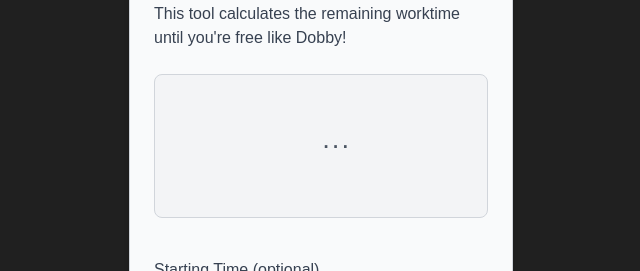
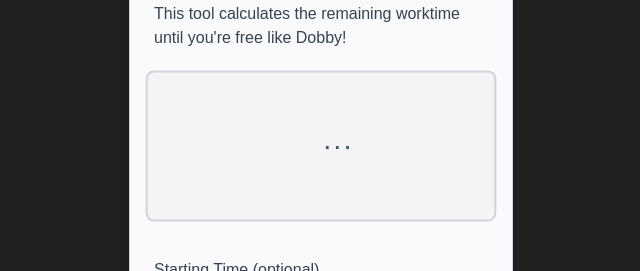
Before and after one commit to RoKoDerBoss/WorktimeCalculator, a Next.js app in the folder worktime-calculator/: page / in a window 1280 px wide. Shown: the part 270-541 px from the top of the page, without its empty margins (319-959 px from the left). Built offline with nearby package versions, Linux system fonts and the light colour scheme.

Commit message:
ADD - animations added

```diff
--- a/worktime-calculator/src/app/page.tsx
+++ b/worktime-calculator/src/app/page.tsx
@@ -4,24 +4,34 @@ import { useState } from "react";
 import { MainCard } from "../components/cards/MainCard";
 import { SettingsCard } from "../components/cards/SettingsCard";
 
+
 export default function Home() {
-  const [loading, setLoading] = useState(false);
+  const [DisplayValue, setDisplayValue] = useState("\n\n                ...");
   const [StartTime, setStartTime] = useState("");
   const [RequiredHours, setRequiredHours] = useState("07:15");
-  const [DisplayValue, setDisplayValue] = useState("\n\n                ...");
+
   const [SettingsIsHidden, setSettingsIsHidden] = useState(true);
+  const [highlightDisplay, setHighlightDisplay] = useState(false);
+  const [animate, setAnimate] = useState(true);
+
 
   function buttonClick(){
-    setLoading(true);
+    setAnimate(false);
 
     const WorkedHours = RequiredHours;
 
     setDisplayValue(`📅 Work Summary\n\nStart Time:   ${StartTime || "--:--"} Uhr\nEnd Time:     00:00 Uhr\nWorked Hours: ${WorkedHours || "00:00"} h`)
     //setDisplayValue(`📅 Work Summary\n\nStart Time: ${StartTime || "--:--"} Uhr\nEnd Time:     ${EndTime || "00:00"} Uhr\nWorked Hours: ${WorkedHours || "00:00 h"}`)
 
-    setLoading(false);
+    setHighlightDisplay(true);
+    setAnimate(true);
     // alert(`Button has been clicked!
     //   \nStartTime: ${StartTime || "Not provided"}`);
+  }
+
+  function resetDisplay() {
+    setDisplayValue("\n\n                ...");
+    setHighlightDisplay(false);
   }
 
   return (
@@ -38,7 +48,9 @@ export default function Home() {
           SettingsIsHidden={SettingsIsHidden}
           setSettingsIsHidden={setSettingsIsHidden}
           buttonClick={buttonClick}
-          loading={loading}
+          animate={animate}
+          highlightDisplay={highlightDisplay}
+          resetDisplay={resetDisplay}
         />
         <SettingsCard
           RequiredHours={RequiredHours}
--- a/worktime-calculator/src/components/cards/MainCard.tsx
+++ b/worktime-calculator/src/components/cards/MainCard.tsx
@@ -16,7 +16,9 @@ interface MainCardProps {
     SettingsIsHidden: boolean;
     setSettingsIsHidden: (value: boolean) => void;
     buttonClick: () => void;
-    loading: boolean;
+    animate: boolean;
+    highlightDisplay: boolean;
+    resetDisplay: () => void;
 }
 
 export function MainCard({
@@ -27,7 +29,9 @@ export function MainCard({
     SettingsIsHidden,
     setSettingsIsHidden,
     buttonClick,
-    loading,
+    animate,
+    highlightDisplay,
+    resetDisplay,
 }: MainCardProps) {
     return (
         <Card className='w-96'>
@@ -41,7 +45,7 @@ export function MainCard({
           <DisplayBox
               multiline={true}
               value= {DisplayValue} //"This is Line1\nThis is Line2\nThis is Line3"
-              className="mt-6 mb-6 font-semibold font-mono h-36"
+              className={`mt-6 mb-6 font-semibold font-mono h-36 border-2 transition-all duration-500 ease-in-out ${highlightDisplay ? "border-green-300" : ""} ${animate ? "opacity-100 scale-105" : "opacity-0 scale-95"}`}
             />
           <InputBox
               value={StartTime}
@@ -52,11 +56,11 @@ export function MainCard({
             />
           <CardFooter>
             <div className='flex items-center justify-center relative'>
-              <Button onClick={buttonClick} loading={loading} className='w-40'>
+              <Button onClick={buttonClick} className='w-40'>
                 Calculate
               </Button>
               <div className='absolute left-full'>
-              <IconButton icon={<FontAwesomeIcon icon={faRotateLeft} />} onClick={() => setDisplayValue("\n\n                ...")} size='md'/>
+              <IconButton icon={<FontAwesomeIcon icon={faRotateLeft} />} onClick={resetDisplay} size='md'/>
               </div>
             </div>
           </CardFooter>
--- a/worktime-calculator/src/components/cards/SettingsCard.tsx
+++ b/worktime-calculator/src/components/cards/SettingsCard.tsx
@@ -16,7 +16,7 @@ export function SettingsCard({
     SettingsIsHidden
 }: SettingsCardProps) {
     return (
-        <Card className={`absolute left-full h-full min-h-inherit ml-2 top-0 !bg-gray-200 w-64 ${SettingsIsHidden ? "hidden" : "block"}`}>
+        <Card className={`absolute left-full h-full min-h-inherit ml-2 top-0 !bg-gray-200 w-64 transition-all duration-500 ease-in-out transform ${SettingsIsHidden ? "opacity-0 scale-95 pointer-events-none" : "opacity-100 scale-100"}`}>
           <CardTitle>Settings</CardTitle>
           <InputBox
             label="Required Hours"
```
